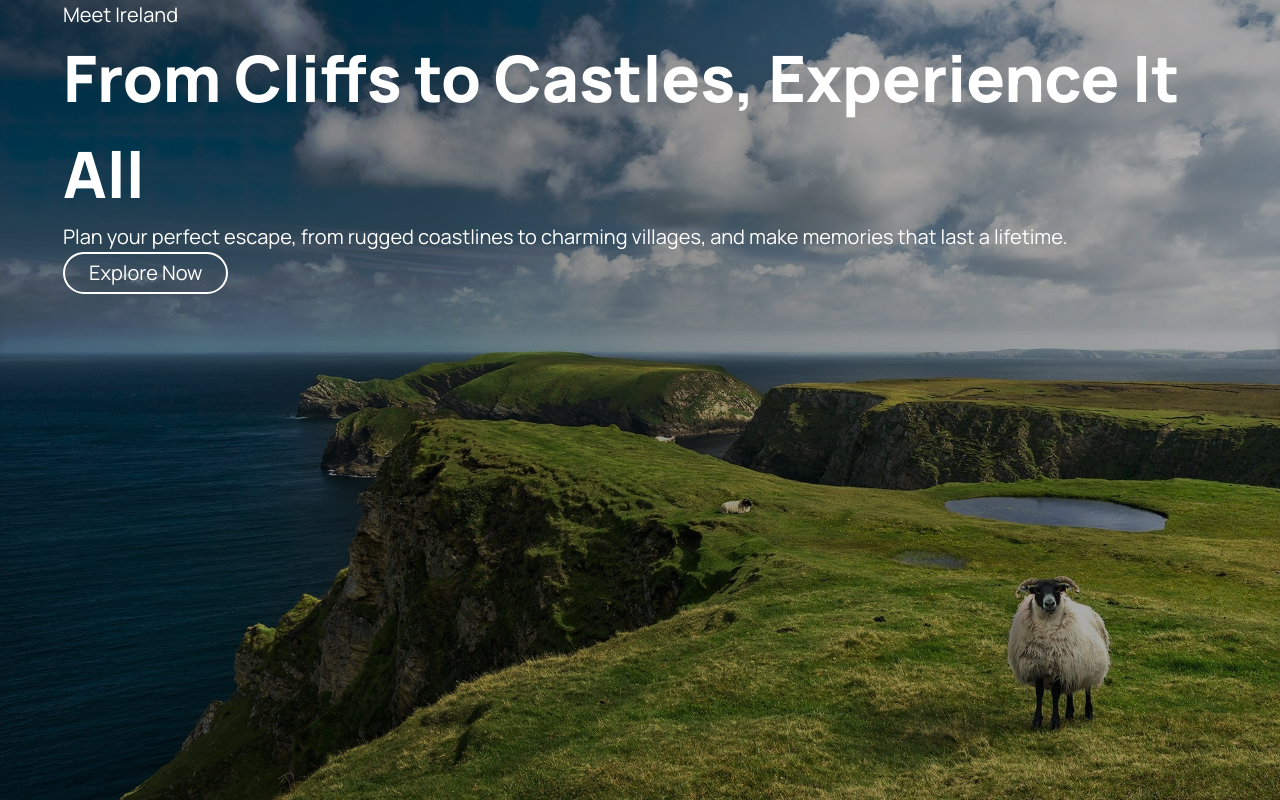
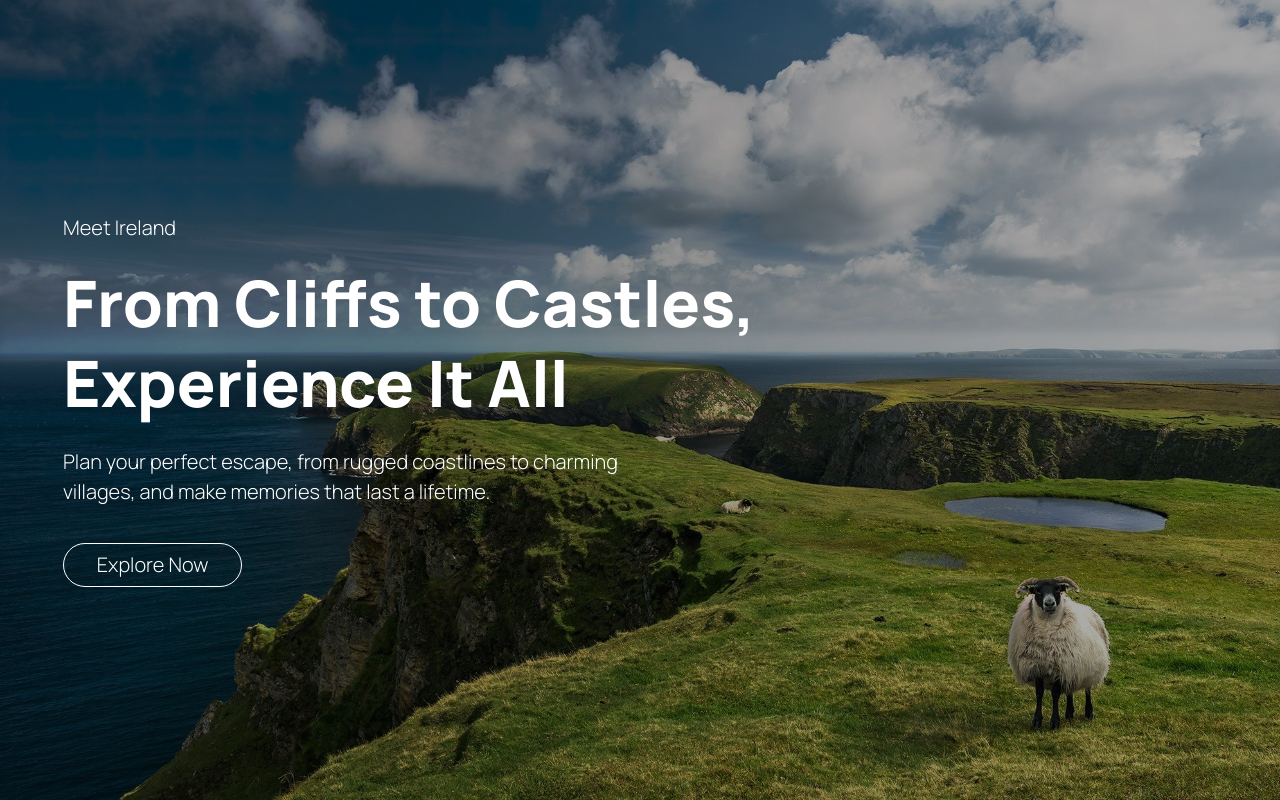
Before and after one commit to AntoOfo/goeire-site, a React (Vite) app: page / in a window 1280 px wide. Built offline with nearby package versions, Linux system fonts and the light colour scheme.

Commit message:
hero elements structure sorted

```diff
--- a/components/Hero.jsx
+++ b/components/Hero.jsx
@@ -2,7 +2,7 @@
 
 export default function Hero() {
   return (
-    <section className="relative w-full h-screen px-hori">
+    <section className="relative w-full h-screen px-hori flex items-center">
       <div
         className="absolute inset-0 w-full h-full bg-cover bg-center bg-overlay/30 bg-blend-overlay"
         style={{
@@ -14,16 +14,16 @@
         }}
       ></div>
 
-      <div className="relative z-10 text-white font-manrope">
-        <p className="font-normal text-[20px]">Meet Ireland</p>
-        <h1 className="font-extrabold text-[64px]">
+      <div className="relative z-10 flex flex-col text-white font-manrope">
+        <p className="font-light text-[20px] mb-5">Meet Ireland</p>
+        <h1 className="font-extrabold text-[64px] w-[744px] leading-tight m-0">
           From Cliffs to Castles, Experience It All
         </h1>
-        <p className="font-normal text-[20px]">
+        <p className="font-light text-[20px] w-[606px] mt-6">
           Plan your perfect escape, from rugged coastlines to charming villages,
           and make memories that last a lifetime.
         </p>
-        <button className="px-6 py-1 bg-transparent rounded-md-btn border-2 border-white font-normal text-[20px]">
+        <button className="mt-9 px-6 py-1.5 w-[179px] bg-transparent rounded-md-btn border border-white font-light text-[20px]">
           Explore Now
         </button>
       </div>
```
